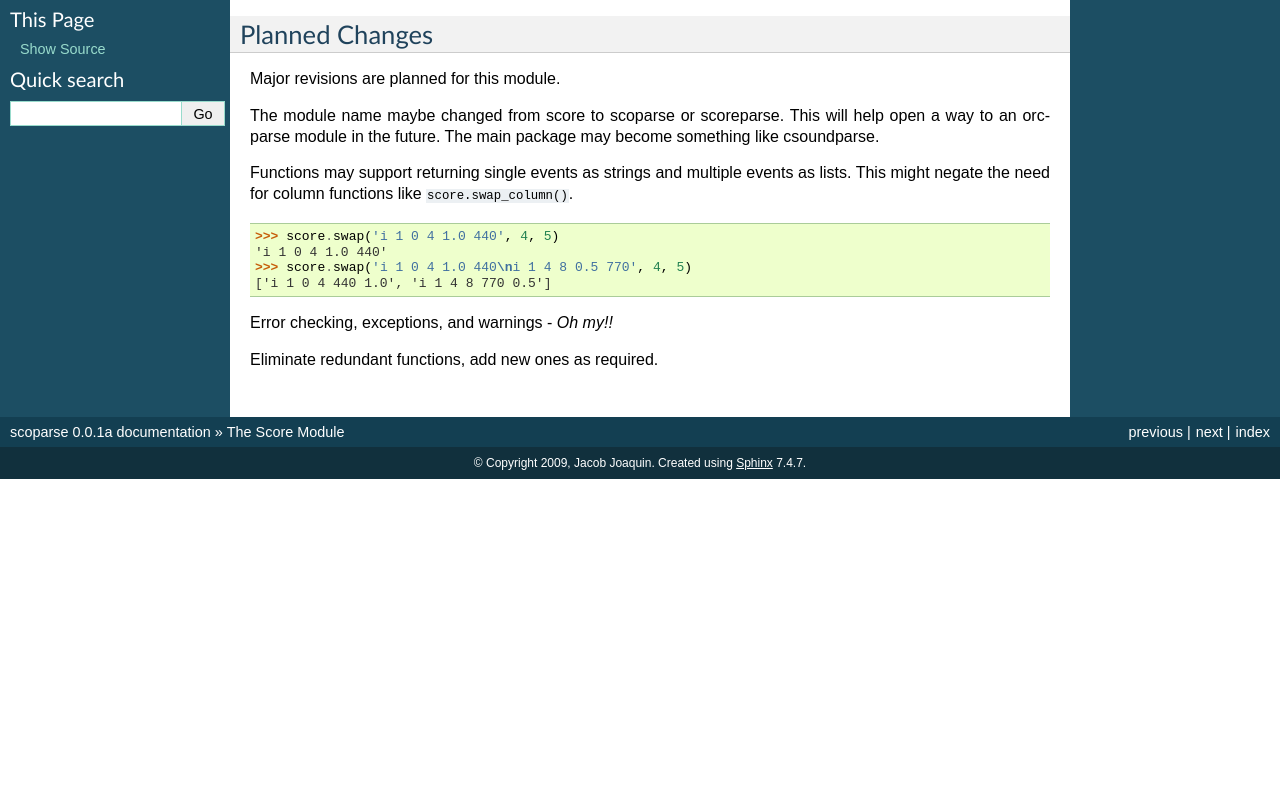
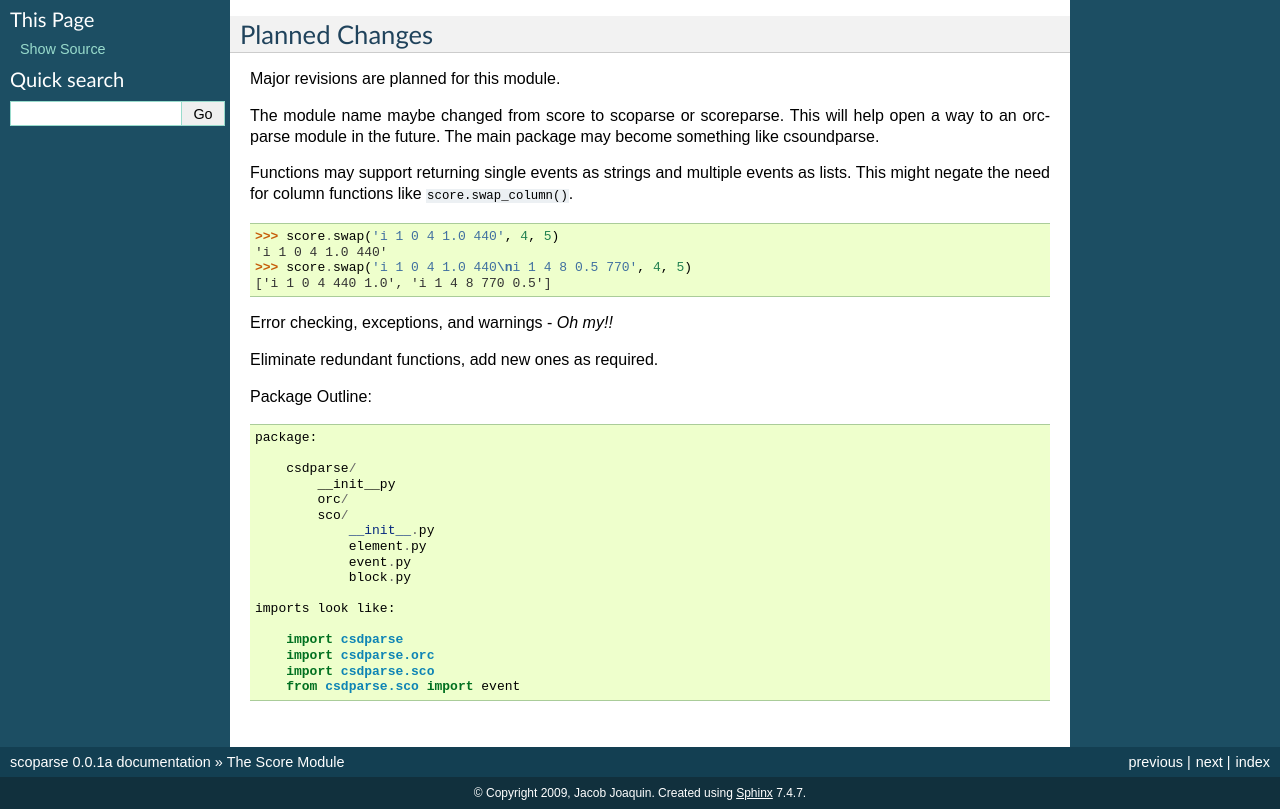
Before and after one commit to jacobjoaquin/csd, a Sphinx documentation site: the page built from _doc_source/source/score_module.rst, in a window 1280 px wide, cut to the strip 247-1056 px from the top of the page. Built offline with Sphinx 7.4.7, drawn with Linux system fonts in a browser that asks for light colours; before the commit the page ends 900 px from its top, so only the background shows below that.

Commit message:
Minor changes.

```diff
--- a/_doc_source/source/score_module.rst
+++ b/_doc_source/source/score_module.rst
@@ -29,3 +29,23 @@ functions like ``score.swap_column()``.
 Error checking, exceptions, and warnings - *Oh my!!*
 
 Eliminate redundant functions, add new ones as required.
+
+Package Outline::
+
+    package:
+
+        csdparse/
+            __init__py
+            orc/
+            sco/
+                __init__.py
+                element.py
+                event.py
+                block.py
+
+    imports look like:
+
+        import csdparse
+        import csdparse.orc
+        import csdparse.sco
+        from csdparse.sco import event
--- a/score.py
+++ b/score.py
@@ -1,4 +1,5 @@
 #!/usr/bin/env python
+
 '''This module is designed to parse Csound score events.
 
 An *element* refers to pfield data, a comment, a continuous block of
@@ -46,6 +47,7 @@ EXPONENTIAL_RAMP = 11
 RANDOM = 12
 CARRY_PLUS = 13
 
+# comment
 def extract(csd):
     '''Pulls score data from inbetween the <CsScore> markup tags in a
     Csound csd.
@@ -90,7 +92,6 @@ def get_pfield_list(event):
         >>> score.get_pfield_list('i 1 0 4 1.0 440  ; A440')
         ['i', '1', '0', '4', '1.0', '440']
     '''
-
     event = sanitize(event)
     return split(event)
 
@@ -380,7 +381,7 @@ def tokenize(event):
         ['i', ' ', '1', ' ', '0', ' ', '4', ' ', '1.0', ' ', '440', '  ', '; A440']
 
     .. note:: This function will attempt to tokenize invalid elements.
-    Be sure that the event you provide is syntactically correct.
+        Be sure that the event you provide is syntactically correct.
     '''
 
     tokens = []
```
Also changed, not shown: 6 other files.
